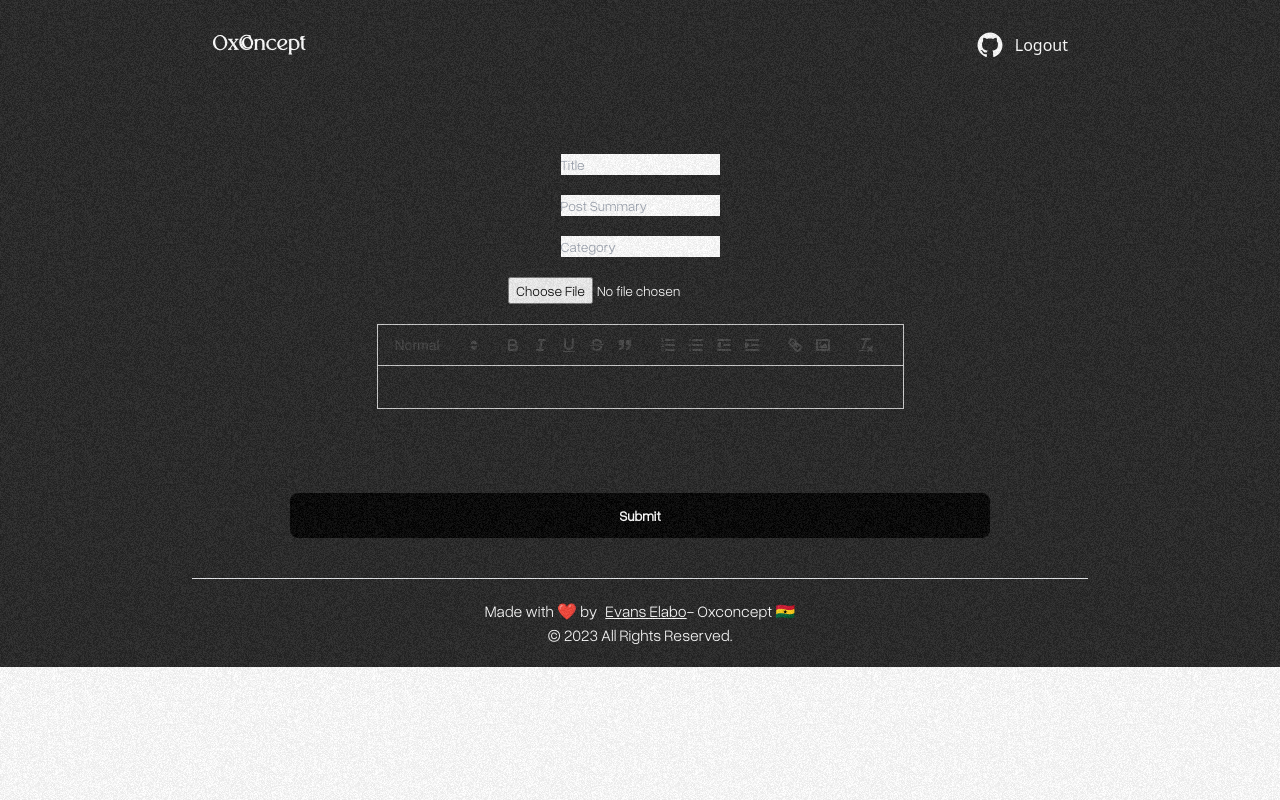
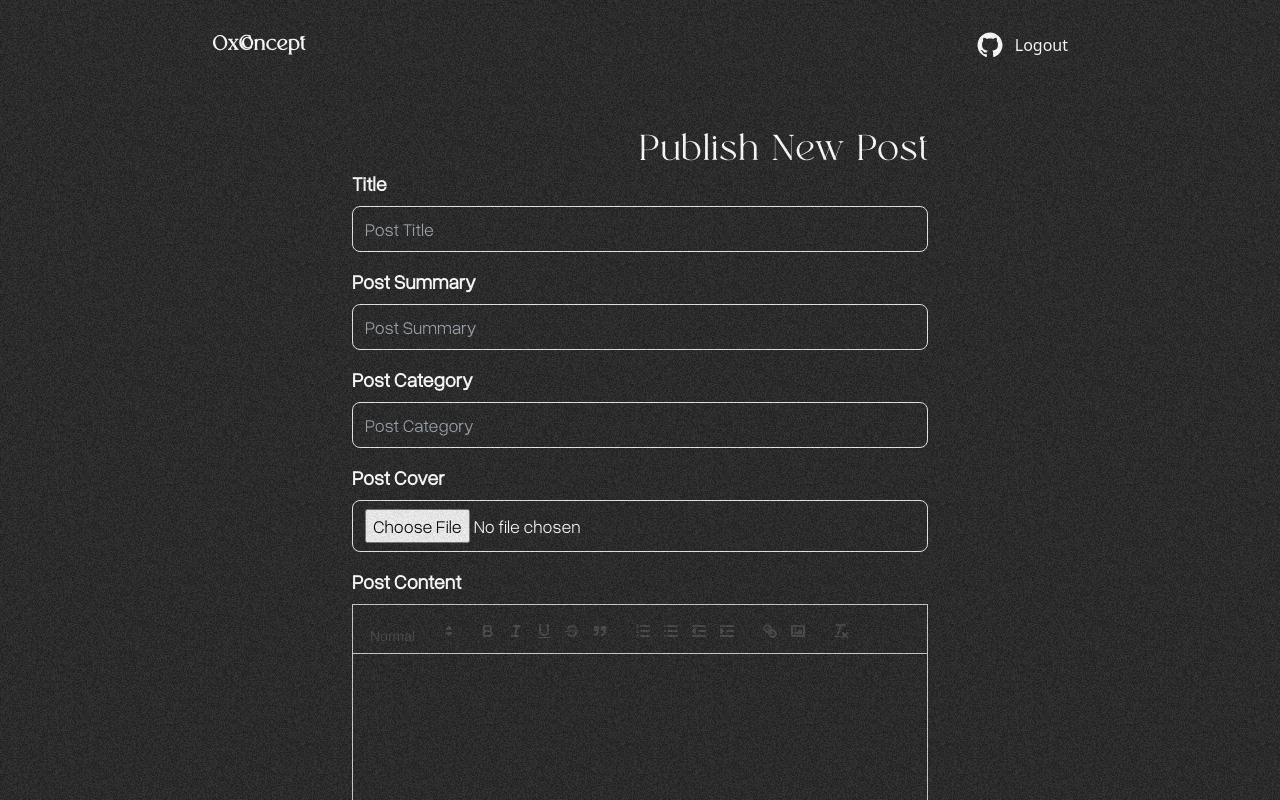
Before and after one commit to ellaboevans/0xconcept-blog, a Next.js app: page /dashboard in a window 1280 px wide. Shown: the top 800 px of the page. Built offline with nearby package versions, Linux system fonts and the light colour scheme; no server answers; sample sign-in values are in the browser's storage.

Commit message:
refactor(app): Rebuilt Dashboard Inputs

```diff
--- a/components/CreatePost.tsx
+++ b/components/CreatePost.tsx
@@ -1,6 +1,6 @@
 'use client'
-import React, { useState } from 'react'
-import { overusedGrotesk } from '@/utils/Fonts'
+import React, { FormEvent, useRef, useState } from 'react'
+import { mochain, overusedGrotesk } from '@/utils/Fonts'
 import { toast } from 'react-hot-toast'
 import { useRouter } from 'next/navigation'
 import dynamic from 'next/dynamic'
@@ -16,13 +16,15 @@ function CreatePost() {
   const [title, setTitle] = useState('')
   const [summary, setSummary] = useState('')
   const [tag, setTag] = useState('')
-  const [files, setFiles] = useState<fileType>('')
+  const [files, setFiles] = useState<fileType>(null)
   const [content, setContent] = useState('')
 
+  //Ref
+  const formRef = useRef<HTMLFormElement>(null)
   //Router
   const router = useRouter()
 
-  const submitNewPost = async (e: React.FormEvent<HTMLFormElement>) => {
+  const submitNewPost = async (e: FormEvent) => {
     e.preventDefault()
 
     const formData = new FormData()
@@ -32,82 +34,126 @@ function CreatePost() {
     formData.set('image', files[0])
     formData.set('content', content)
 
-    const response = await fetch(
-      'https://ox-blog-api.onrender.com/api/v1/posts',
-      {
-        method: 'POST',
-        credentials: 'include',
-        body: formData
-      }
-    )
+    const response = await fetch('http://localhost:3000/api/posts', {
+      method: 'POST',
+      headers: {
+        'Content-Type': 'application/json'
+      },
+      body: ''
+    })
 
     if (response.status === 201) {
       console.log(formData)
       toast.success('Yayy🎉! You have successfully published a new post')
+      //Reset form
+      setTitle('')
+      setSummary('')
+      setTag('')
+      setContent('')
+      if (formRef.current) {
+        formRef.current.reset()
+      }
       router.push('/')
     } else {
       toast.error('Oops👎! Something went wrong, please try again')
     }
-
-    setTitle('')
-    setSummary('')
-    setTag('')
-    setFiles('')
-    setContent('')
   }
 
   return (
-    <form
-      onSubmit={submitNewPost}
-      className={`flex flex-col items-center w-full md:max-w-[90dvw] gap-5 overflow-x-hidden ${overusedGrotesk.variable} font-overusedGrotesk`}
-    >
-      <div className="flex flex-col gap-5 items-center mt-6">
+    <form onSubmit={submitNewPost} ref={formRef}>
+      <div
+        className={`flex flex-col max-w-[100dvw] md:max-w-[45dvw] mx-auto ${overusedGrotesk.variable} font-overusedGrotesk`}
+      >
+        <h1
+          className={`${mochain.variable} font-mochain text-right text-2xl md:text-4xl`}
+        >
+          Publish New Post
+        </h1>
+        <label htmlFor="title" className="text-xl font-bold mb-2">
+          Title
+        </label>
         <input
+          required
           type="text"
-          placeholder="Title"
-          className="input-field"
+          id="title"
           name="title"
           value={title}
           onChange={(e) => setTitle(e.target.value)}
+          placeholder="Post Title"
+          className="py-2 px-3 text-lg outline-none border rounded-lg bg-transparent mb-4"
         />
+      </div>
+      <div
+        className={`flex flex-col max-w-[100dvw] md:max-w-[45dvw] mx-auto ${overusedGrotesk.variable} font-overusedGrotesk`}
+      >
+        <label htmlFor="summary" className="text-xl font-bold mb-2">
+          Post Summary
+        </label>
         <input
+          required
           type="text"
-          placeholder="Post Summary"
-          className="input-field"
+          id="summary"
           name="summary"
           value={summary}
           onChange={(e) => setSummary(e.target.value)}
+          placeholder="Post Summary"
+          className="py-2 px-3 text-lg outline-none border rounded-lg bg-transparent mb-4"
         />
+      </div>
+      <div
+        className={`flex flex-col max-w-[100dvw] md:max-w-[45dvw] mx-auto ${overusedGrotesk.variable} font-overusedGrotesk`}
+      >
+        <label htmlFor="Post Category" className="text-xl font-bold mb-2">
+          Post Category
+        </label>
         <input
+          required
           type="text"
-          placeholder="Category"
-          className="input-field"
-          name="tag"
+          id="category"
+          name="category"
           value={tag}
           onChange={(e) => setTag(e.target.value)}
+          placeholder="Post Category"
+          className="py-2 px-3 text-lg outline-none border rounded-lg bg-transparent mb-4"
         />
+      </div>
+      <div
+        className={`flex flex-col max-w-[100dvw] md:max-w-[45dvw] mx-auto ${overusedGrotesk.variable} font-overusedGrotesk`}
+      >
+        <label htmlFor="image" className="text-xl font-bold mb-2">
+          Post Cover
+        </label>
         <input
+          required
           type="file"
-          className="input-field"
+          id="image"
           name="image"
-          required
           onChange={(e) => setFiles(e.target.files)}
+          className="py-2 px-3 text-lg outline-none border rounded-lg bg-transparent mb-4"
         />
+      </div>
+      <div
+        className={`flex flex-col max-w-[100dvw] md:max-w-[45dvw] mx-auto ${overusedGrotesk.variable} font-overusedGrotesk`}
+      >
+        <label htmlFor="image" className="text-xl font-bold mb-2">
+          Post Content
+        </label>
         <ReactQuill
           theme="snow"
           modules={modules}
           formats={formats}
           value={content}
           onChange={setContent}
-          className="quill-field"
+          className="text-2xl outline-none rounded-lg h-[20rem] bg-transparent mb-4"
         />
       </div>
-      <button
-        type="submit"
-        className={`bg-black mt-16 w-full md:w-[700px] text-white font-semibold py-3 px-6 rounded-lg ${overusedGrotesk.variable} font-overusedGrotesk`}
+      <div
+        className={`flex flex-col max-w-[100dvw] mt-[5rem] md:mt-[4rem] md:max-w-[45dvw] mx-auto ${overusedGrotesk.variable} font-overusedGrotesk my-4`}
       >
-        Submit
-      </button>
+        <button className="py-2 px-3 text-xl outline-none rounded-lg bg-[#111] hover:bg-[#1f1f1f] transition-all duration-100">
+          Submit
+        </button>
+      </div>
     </form>
   )
 }
```
